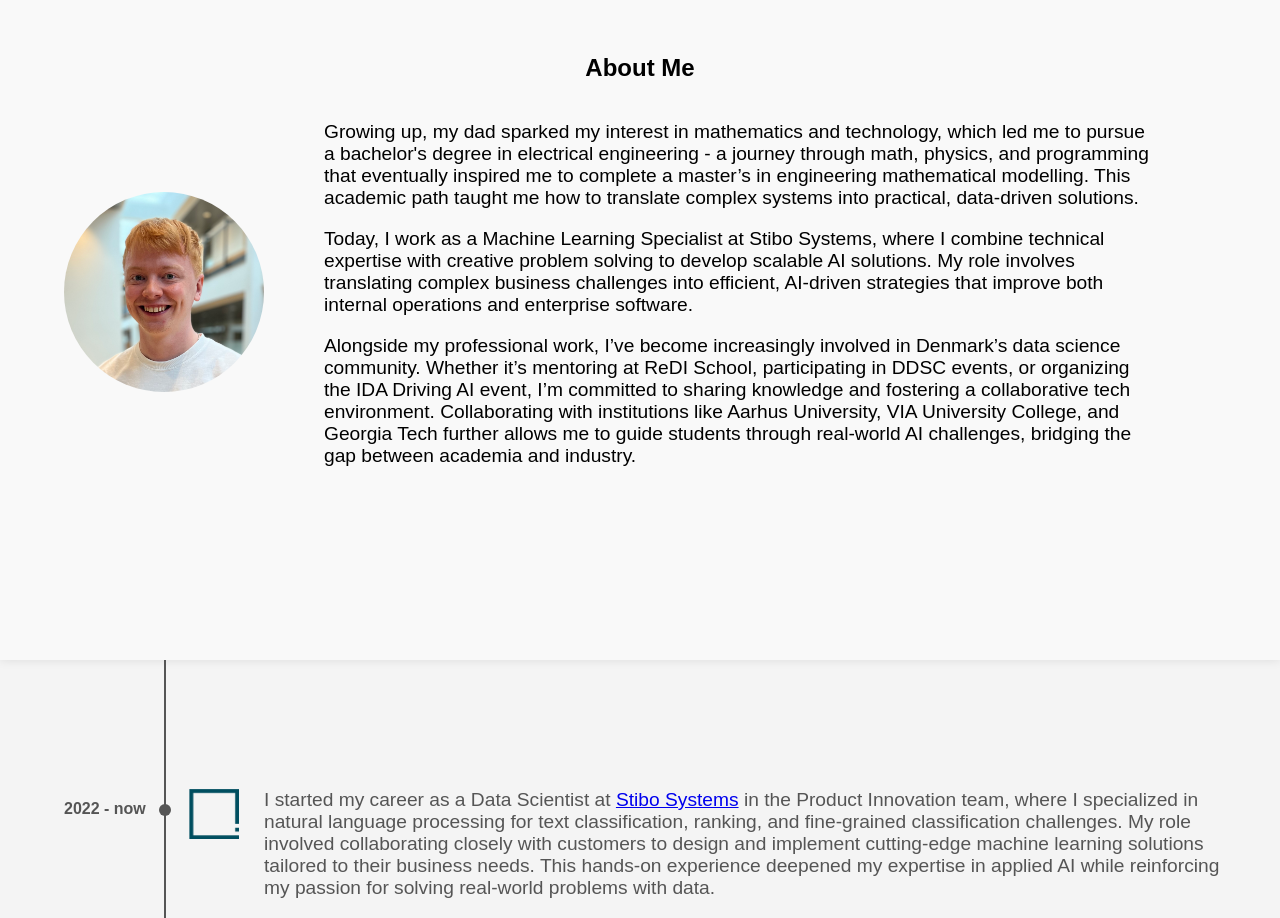
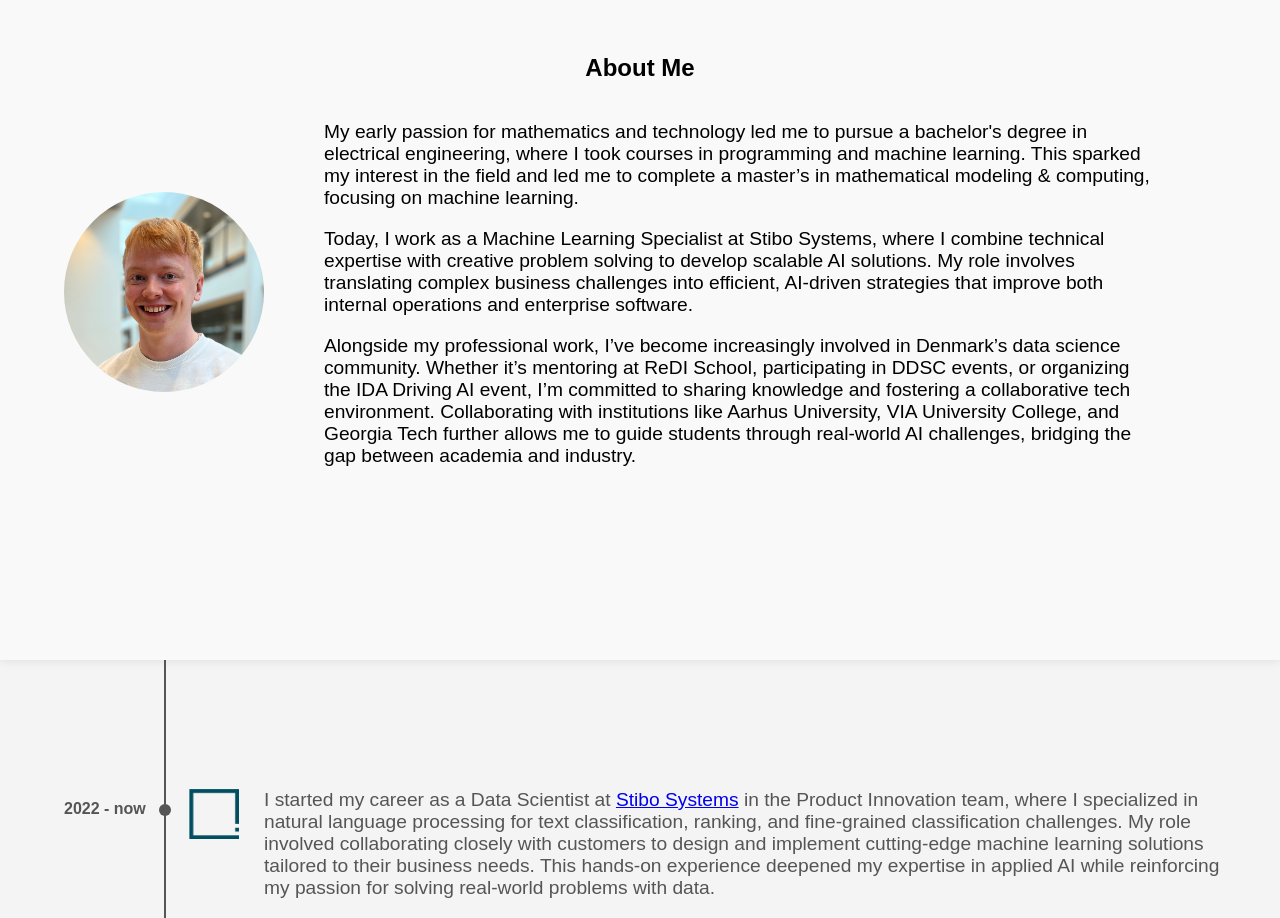
Before and after one commit to simonamtoft/cv-website, a React (Create React App) app: page / in a window 1280 px wide. Shown: the part 940-1858 px from the top of the page. Built offline with nearby package versions, Linux system fonts and the light colour scheme.

Commit message:
update text

```diff
--- a/src/components/About.js
+++ b/src/components/About.js
@@ -14,10 +14,9 @@ const About = () => {
         </div>
         <div className='about-text'>
           <p>
-            Growing up, my dad sparked my interest in mathematics and technology, which led me to pursue a bachelor's
-            degree in electrical engineering - a journey through math, physics, and programming that eventually inspired
-            me to complete a master’s in engineering mathematical modelling. This academic path taught me how to
-            translate complex systems into practical, data-driven solutions.
+            My early passion for mathematics and technology led me to pursue a bachelor's degree in electrical
+            engineering, where I took courses in programming and machine learning. This sparked my interest in the
+            field and led me to complete a master’s in mathematical modeling & computing, focusing on machine learning.
           </p>
           <p>
             Today, I work as a Machine Learning Specialist at Stibo Systems, where I combine technical expertise with
```
